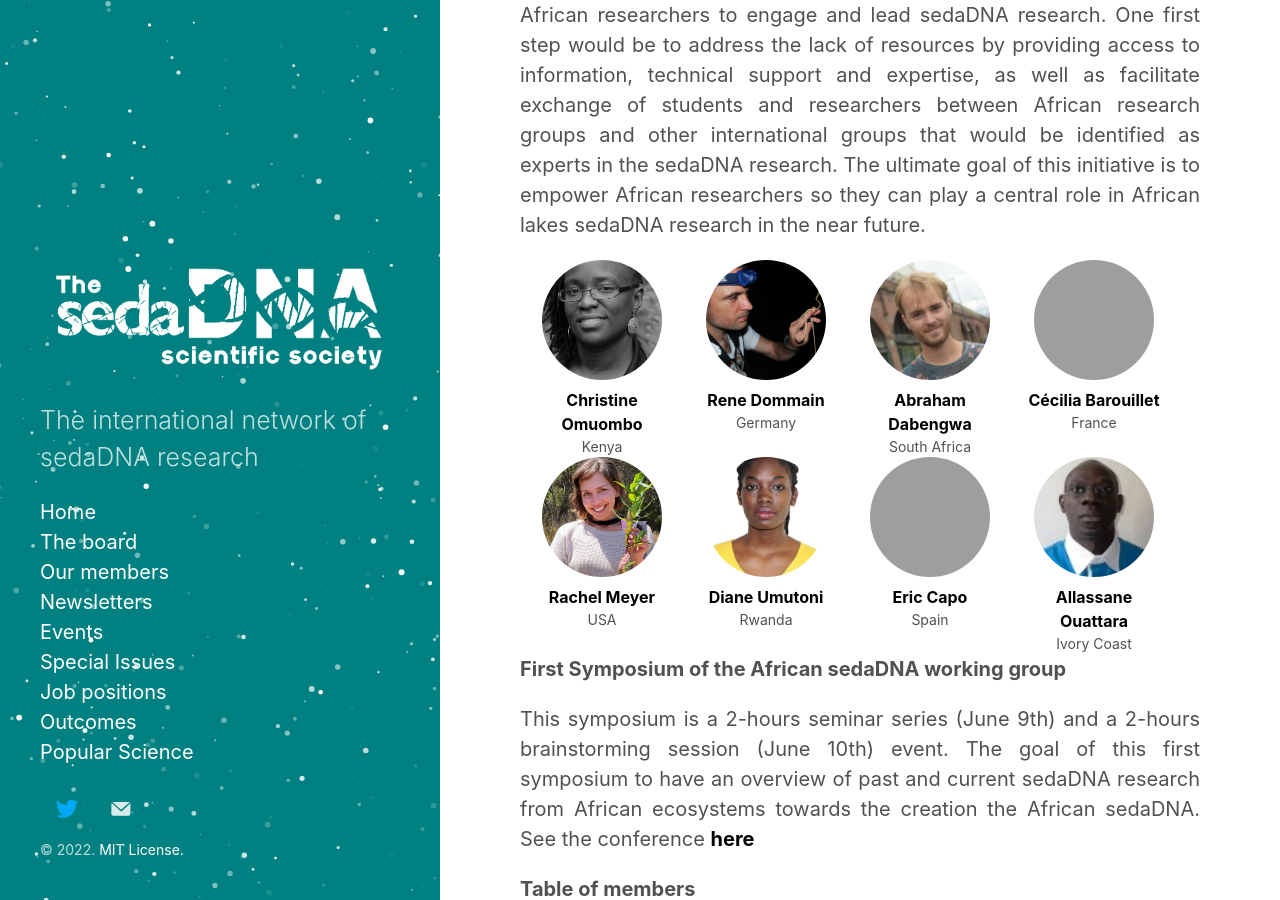
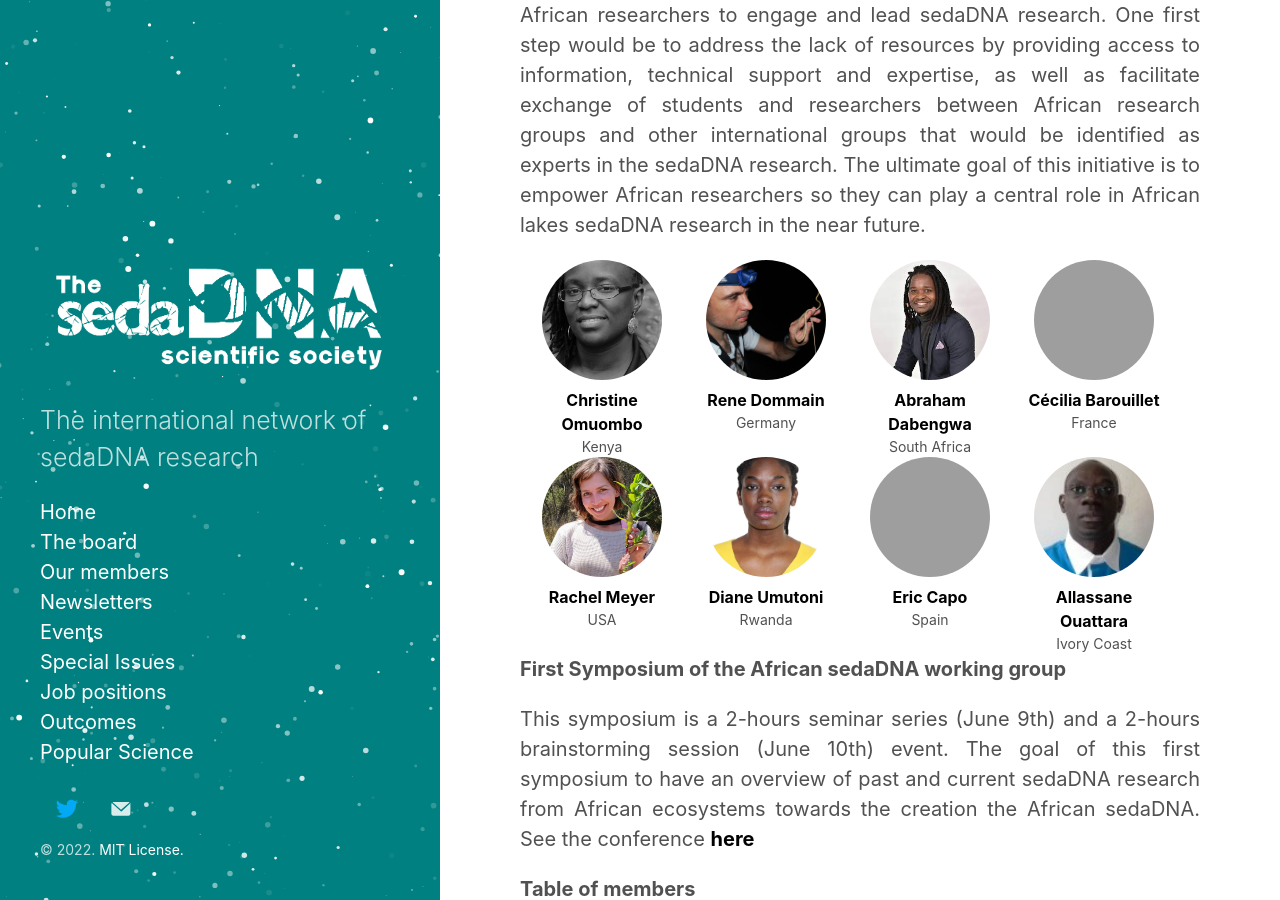
Before and after one commit to sedadna/sedadna.github.io, a Jekyll site: the page built from category/african-wg.md, in a window 1280 px wide and 900 px high, scrolled down 480 px. Built offline with Jekyll 4.4.1, drawn with Linux system fonts in a browser that asks for light colours; grey boxes are pictures that could not be loaded.

Commit message:
Update african-wg.md

```diff
--- a/category/african-wg.md
+++ b/category/african-wg.md
@@ -24,7 +24,7 @@ title: African
 </div>
 
 <div class ="member">
-<div class="square"><a href="https://www.researchgate.net/profile/Abraham-Dabengwa" target="_blank"><img src="{{ "/assets/board-members/Kevin.jpg" | relative_url }}" alt="Avatar" /></a></div>
+<div class="square"><a href="https://www.researchgate.net/profile/Abraham-Dabengwa" target="_blank"><img src="{{ "/category/members/Abraham_Dabengwa.jpg" | relative_url }}" alt="Avatar" /></a></div>
 <p>Abraham Dabengwa</p>
 <p>South Africa</p>
 </div>
```
